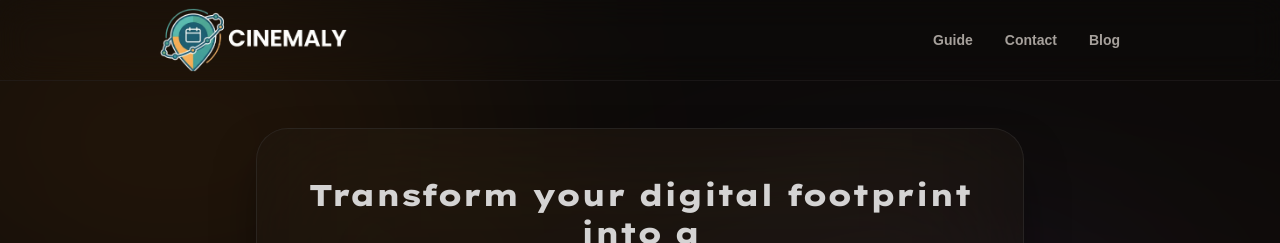
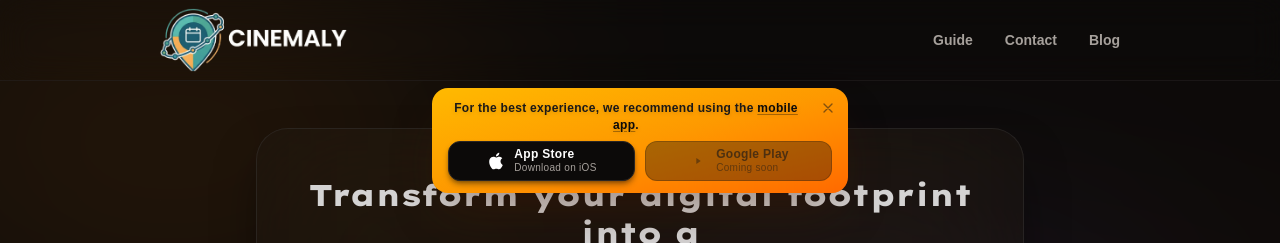
Before and after one commit to veuler/cinemaly, a Next.js app: page / in a window 1280 px wide. Shown: the top 243 px of the page. Built offline with nearby package versions, Linux system fonts and the light colour scheme; a web font is replaced by a local one.

Commit message:
App Store and Google Play added

```diff
--- a/src/app/layout.tsx
+++ b/src/app/layout.tsx
@@ -1,4 +1,4 @@
-import type { Metadata } from "next";
+import type { Metadata, Viewport } from "next";
 import { Geist, Geist_Mono, Lexend_Giga, Lexend_Tera } from "next/font/google";
 import "./globals.css";
 import Footer from "@/components/Footer";
@@ -25,6 +25,10 @@
   display: "swap",
   variable: "--font-lexend-tera",
 });
+
+export const viewport: Viewport = {
+  viewportFit: "cover",
+};
 
 export const metadata: Metadata = {
   title: {
--- a/src/app/page.tsx
+++ b/src/app/page.tsx
@@ -1,9 +1,12 @@
 import PromoVideo from "@/components/PromoVideo";
 import CapsuleGenerator from "@/components/CapsuleGenerator";
+import MobileStoreBanner from "@/components/MobileStoreBanner";
 
 export default function Home() {
   return (
-    <div className="min-h-screen flex flex-col text-stone-200 font-sans antialiased selection:bg-amber-500/30 selection:text-amber-200 relative overflow-hidden">
+    <>
+      <MobileStoreBanner />
+      <div className="min-h-screen flex flex-col text-stone-200 font-sans antialiased selection:bg-amber-500/30 selection:text-amber-200 relative overflow-hidden">
       <div className="fixed inset-0 z-0 pointer-events-none bg-stone-950">
         <div className="absolute inset-0 bg-[radial-gradient(ellipse_at_top,var(--tw-gradient-stops))] from-stone-900 via-stone-950 to-black opacity-80"></div>
 
@@ -149,5 +152,6 @@
         </div>
       </main>
     </div>
+    </>
   );
 }
--- /dev/null
+++ b/src/components/MobileStoreBanner.tsx
@@ -0,0 +1,168 @@
+"use client";
+
+import { useEffect, useState } from "react";
+import { createPortal } from "react-dom";
+
+const APP_STORE_URL =
+  "https://apps.apple.com/us/app/cinemaly/id6763919834";
+
+/** Google Play listing URL — set when live (empty = placeholder button). */
+export const GOOGLE_PLAY_URL = "";
+
+const STORAGE_KEY = "cinemaly-mobile-store-banner-dismissed";
+
+function AppleGlyph({ className }: { className?: string }) {
+  return (
+    <svg
+      className={className}
+      viewBox="0 0 24 24"
+      fill="currentColor"
+      aria-hidden
+    >
+      <path d="M18.71 19.5c-.83 1.24-1.71 2.45-3.05 2.47-1.34.03-1.77-.79-3.29-.79-1.53 0-2 .77-3.27.82-1.31.05-2.3-1.32-3.14-2.53C4.25 17 2.94 12.45 4.7 9.39c.87-1.52 2.43-2.48 4.12-2.51 1.28-.02 2.5.87 3.29.87.78 0 2.26-1.07 3.81-.91.65.03 2.47.26 3.64 1.98-.09.06-2.17 1.28-2.15 3.81.03 3.02 2.65 4.03 2.68 4.04-.03.07-.42 1.44-1.38 2.83M13 3.5c.73-.83 1.94-1.46 2.94-1.5.13 1.17-.34 2.35-1.04 3.19-.69.85-1.83 1.51-2.95 1.42-.15-1.15.41-2.35 1.05-3.11z" />
+    </svg>
+  );
+}
+
+function PlayGlyph({ className }: { className?: string }) {
+  return (
+    <svg
+      className={className}
+      viewBox="0 0 24 24"
+      fill="currentColor"
+      aria-hidden
+    >
+      <path d="M10 8.5v7l5.25-3.5L10 8.5z" />
+    </svg>
+  );
+}
+
+export default function MobileStoreBanner() {
+  const [mounted, setMounted] = useState(false);
+  const [visible, setVisible] = useState(false);
+  const [animateIn, setAnimateIn] = useState(false);
+
+  useEffect(() => {
+    try {
+      if (sessionStorage.getItem(STORAGE_KEY)) return;
+    } catch {
+      /* ignore */
+    }
+    setMounted(true);
+    setVisible(true);
+    const id = requestAnimationFrame(() =>
+      requestAnimationFrame(() => setAnimateIn(true)),
+    );
+    return () => cancelAnimationFrame(id);
+  }, []);
+
+  const dismiss = () => {
+    setAnimateIn(false);
+    try {
+      sessionStorage.setItem(STORAGE_KEY, "1");
+    } catch {
+      /* ignore */
+    }
+    window.setTimeout(() => setVisible(false), 420);
+  };
+
+  if (!mounted || !visible) return null;
+
+  const googleLive = Boolean(GOOGLE_PLAY_URL?.trim());
+
+  const shell = (
+    <div
+      className={[
+        "fixed left-1/2 z-48 w-[min(92vw,22rem)] sm:w-[min(92vw,26rem)]",
+        "top-auto bottom-[calc(0.75rem+env(safe-area-inset-bottom,0px))]",
+        "md:top-[calc(5rem+env(safe-area-inset-top,0px)+0.5rem)] md:bottom-auto",
+        "-translate-x-1/2 pointer-events-auto",
+        "transition-[transform,opacity] duration-420 ease-[cubic-bezier(0.22,1,0.36,1)]",
+        animateIn
+          ? "translate-y-0 opacity-100"
+          : "translate-y-[calc(100%+2rem)] md:-translate-y-[calc(100%+2rem)] opacity-0",
+      ].join(" ")}
+      role="region"
+      aria-label="Mobile app availability"
+    >
+      <div className="relative rounded-2xl bg-linear-to-br from-amber-400 via-amber-500 to-orange-500 px-3 py-2.5 sm:px-4 sm:py-3 shadow-2xl shadow-amber-950/40 backdrop-blur-[2px]">
+        <button
+          type="button"
+          onClick={dismiss}
+          className="absolute right-2 top-2 rounded-lg p-1 text-stone-900/55 hover:bg-stone-900/10 hover:text-stone-900 transition-colors"
+          aria-label="Dismiss"
+        >
+          <svg
+            className="w-4 h-4"
+            fill="none"
+            viewBox="0 0 24 24"
+            stroke="currentColor"
+            strokeWidth={2}
+          >
+            <path
+              strokeLinecap="round"
+              strokeLinejoin="round"
+              d="M6 18L18 6M6 6l12 12"
+            />
+          </svg>
+        </button>
+
+        <p className="text-center text-[11px] sm:text-xs font-bold text-stone-900 tracking-wide pr-7 mb-2 leading-snug drop-shadow-sm">
+          For the best experience, we recommend using the{" "}
+          <span className="font-extrabold text-stone-950 underline decoration-stone-950/35 underline-offset-2">
+            mobile app
+          </span>.
+        </p>
+
+        <div className="flex flex-col sm:flex-row items-stretch justify-center gap-2 sm:gap-2.5">
+          <a
+            href={APP_STORE_URL}
+            target="_blank"
+            rel="noopener noreferrer"
+            className="flex flex-1 items-center justify-center gap-2 min-h-[40px] rounded-xl bg-stone-950 border border-stone-800 hover:bg-stone-900 hover:border-stone-700 text-white text-xs font-semibold tracking-wide transition-colors duration-150 px-3 shadow-md shadow-stone-950/40"
+          >
+            <AppleGlyph className="w-5 h-5 shrink-0 text-white" />
+            <span className="leading-tight text-left">
+              App Store
+              <span className="block text-[10px] font-normal text-stone-400">
+                Download on iOS
+              </span>
+            </span>
+          </a>
+
+          {googleLive ? (
+            <a
+              href={GOOGLE_PLAY_URL}
+              target="_blank"
+              rel="noopener noreferrer"
+              className="flex flex-1 items-center justify-center gap-2 min-h-[40px] rounded-xl bg-stone-950 border border-stone-800 hover:bg-stone-900 hover:border-stone-700 text-white text-xs font-semibold tracking-wide transition-colors duration-150 px-3 shadow-md shadow-stone-950/40"
+            >
+              <PlayGlyph className="w-5 h-5 shrink-0 text-emerald-400" />
+              <span className="leading-tight text-left">
+                Google Play
+                <span className="block text-[10px] font-normal text-stone-400">
+                  Get it on Android
+                </span>
+              </span>
+            </a>
+          ) : (
+            <span
+              className="flex flex-1 items-center justify-center gap-2 min-h-[40px] rounded-xl bg-stone-950/35 border border-stone-900/25 text-stone-900/65 text-xs font-semibold tracking-wide px-3 cursor-not-allowed"
+              title="Google Play link coming soon"
+            >
+              <PlayGlyph className="w-5 h-5 shrink-0 text-stone-900/45" />
+              <span className="leading-tight text-left">
+                Google Play
+                <span className="block text-[10px] font-normal text-stone-900/50">
+                  Coming soon
+                </span>
+              </span>
+            </span>
+          )}
+        </div>
+      </div>
+    </div>
+  );
+
+  return createPortal(shell, document.body);
+}
```
